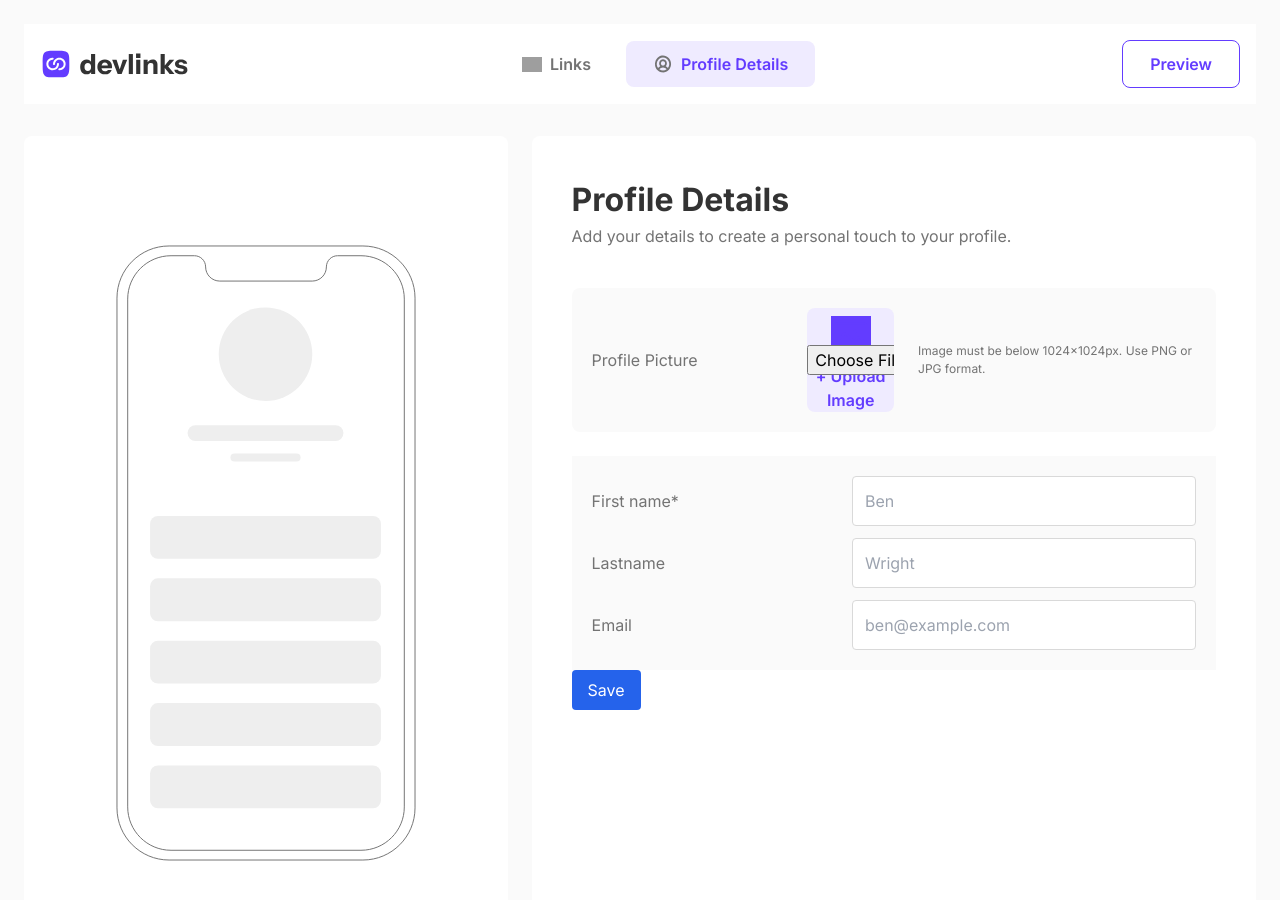
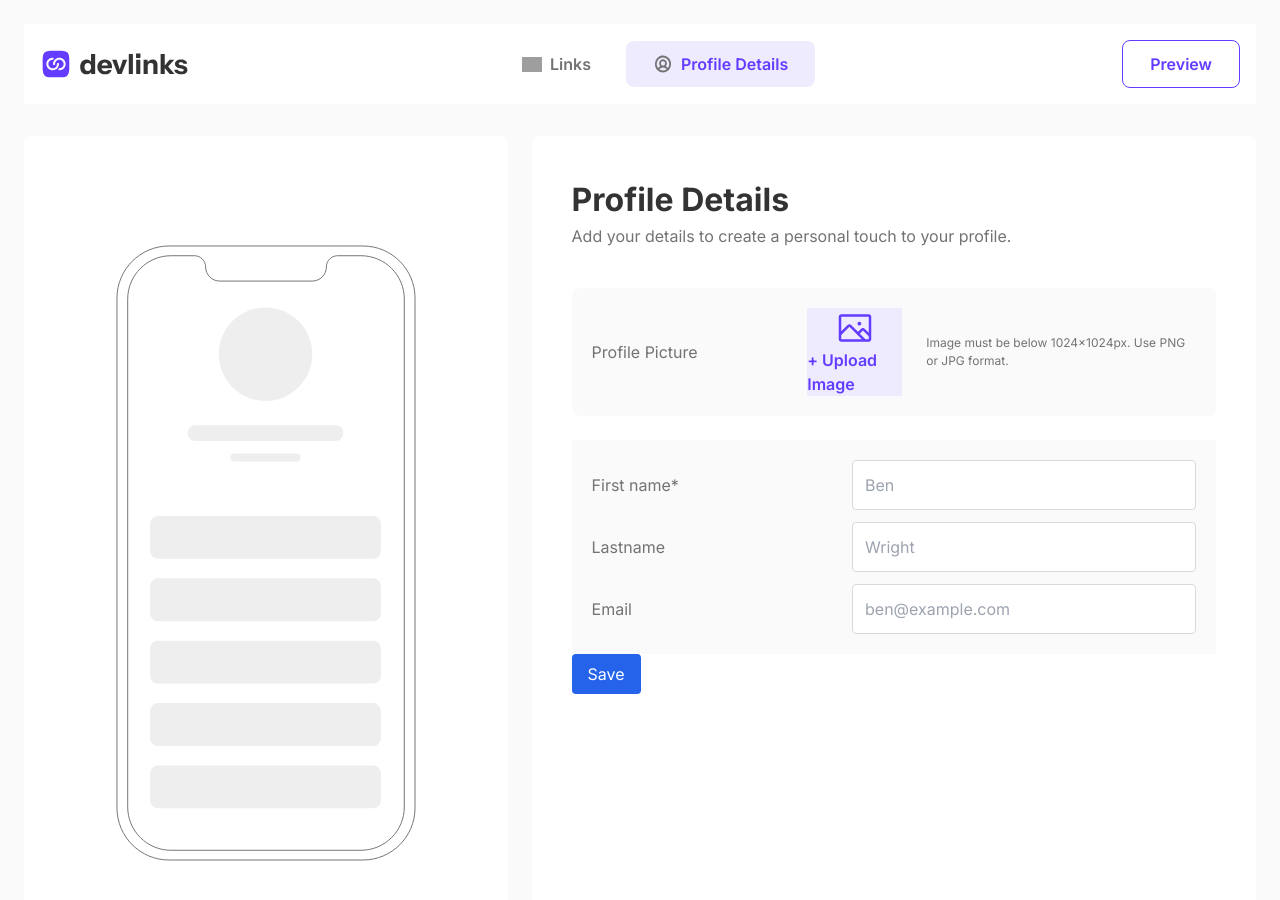
Before and after one commit to abeeebdon/Devlinks, a Next.js app: page /profile in a window 1280 px wide. Shown: the top 900 px of the page. Built offline with nearby package versions, Linux system fonts and the light colour scheme; grey boxes are pictures that could not be loaded.

Commit message:
title issue

```diff
--- a/src/app/globals.css
+++ b/src/app/globals.css
@@ -6,7 +6,10 @@ input:focus {
   outline: none;
   border: none;
 }
-
+input[type='file'] {
+  opacity: 0;
+  position: absolute;
+}
 @layer components {
   .heading {
     @apply text-[32px] leading-[48px] font-bold text-dgrap;
--- a/src/app/layout.tsx
+++ b/src/app/layout.tsx
@@ -5,8 +5,8 @@ import { AuthProvider } from './context/AuthContext'
 const inter = Inter({ subsets: ['latin'] })
 
 export const metadata: Metadata = {
-  title: 'Next Tutorial',
-  description: 'Tutorial with code evolution',
+  title: 'Devlinks',
+  description: 'Devlinks Task',
 }
 
 export default function RootLayout({
--- a/src/features/ProfileImage.tsx
+++ b/src/features/ProfileImage.tsx
@@ -35,48 +35,19 @@ const ProfileImage = () => {
     <div className="p-5 mt-10 bg-lgray rounded-lg mb-6 flex justify-between items-center gap-6">
       <p className="paragraph basis-[40%]">Profile Picture</p>
 
-      <div className="flex justify-between gap-6 items-center ">
-        <div className="relative bg-lpurple w-[193px] h-[193px] rounded-lg text-center pt-[61px] pb-[60px] flex flex-col justify-center items-center">
-          <div
-            className={`my-2 basis-[80%] ${
-              imageUrl ? 'bg-white' : 'bg-purple'
-            }  `}
-          >
-            {!imageUrl && (
-              <Image
-                src="/images/upload.svg"
-                alt="upload"
-                width={40}
-                height={40}
-              />
-            )}
-          </div>
+      <section className="flex justify-between gap-6 items-center ">
+        <article className="w-[443px] h-[443px] flex flex-col justify-center items-center bg-lpurple">
+          <Image src="/images/upload.svg" alt="upload" width={40} height={40} />
           <p className="paragraph font-[600] text-purple">
             {imageUrl ? 'Change Image' : '+ Upload Image'}
           </p>
-          {imageUrl && (
-            <div className="absolute w-full h-full opacity-1 cursor-pointer">
-              <Image
-                src={imageUrl}
-                width={193}
-                height={193}
-                alt="Profile"
-                className="object-cover rounded-lg"
-              />
-            </div>
-          )}
-          <input
-            type="file"
-            placeholder="Choose an image"
-            onChange={handleFileChange}
-            className="absolute w-full h-full opacity-0 cursor-pointer"
-          />
-        </div>
-
-        <p className="label text-gray min-w-[100px] w-full max-w-[127px]">
-          Image must be below 1024x1024px. Use PNG or JPG format.
-        </p>
-      </div>
+        </article>
+        <article>
+          <p className="label text-gray  ">
+            Image must be below 1024x1024px. Use PNG or JPG format.
+          </p>
+        </article>
+      </section>
     </div>
   )
 }
```
Also changed, not shown: 1 other file (tests, documents, lock files or other folders).
